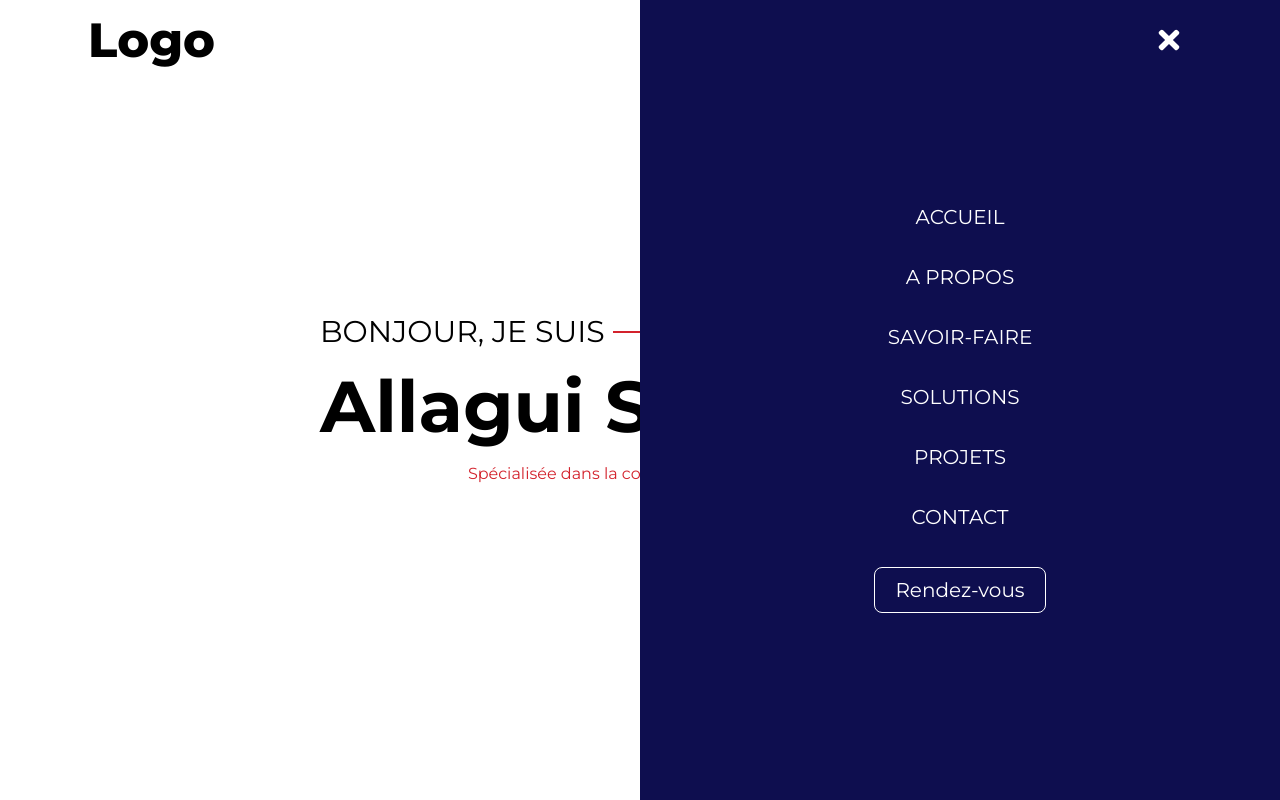
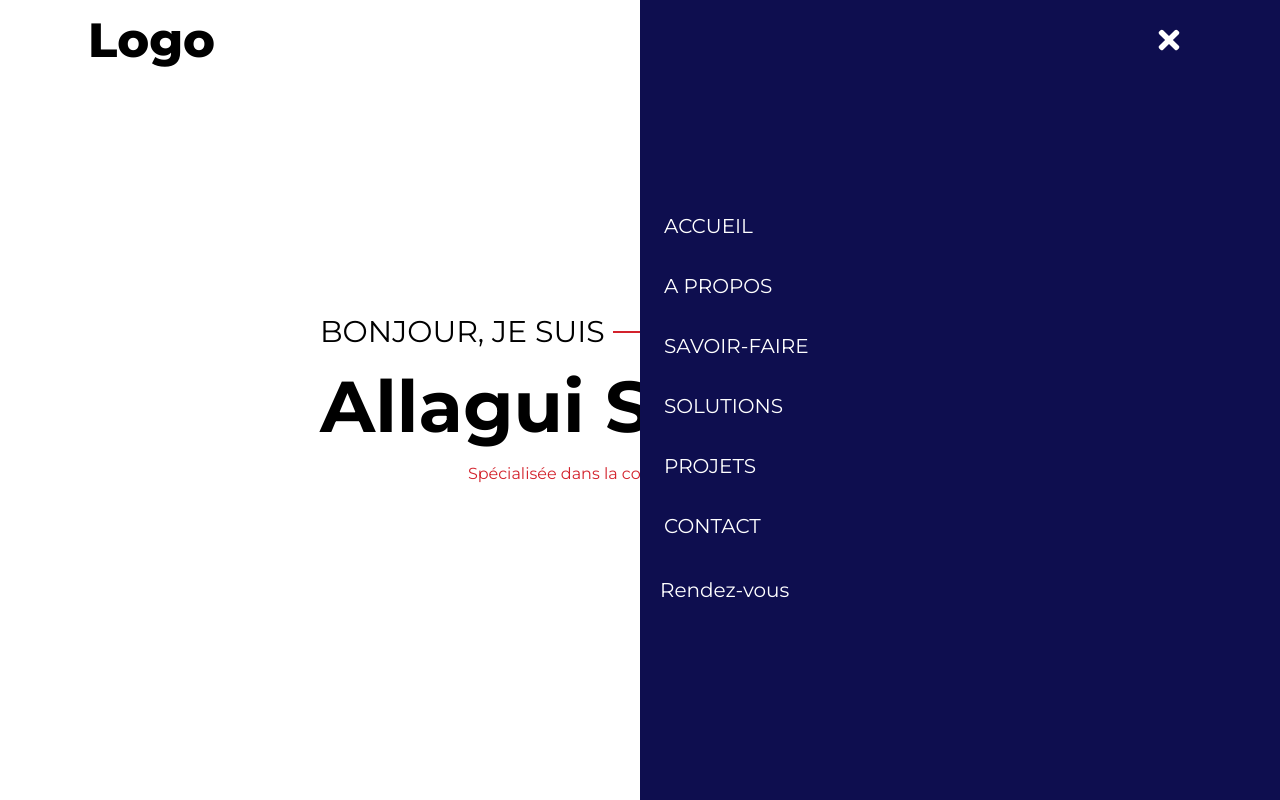
Before and after one commit to Meriemchm/chm_portfolio_severine_client, a React (Vite) app: page / in a window 1280 px wide. Both pictures are taken after a click on the element 1177 px from the left and 40 px from the top of the page. Shown: the top 800 px of the page. Built offline with nearby package versions, Linux system fonts and the light colour scheme.

Commit message:
V1-navabr-fix

```diff
--- a/src/components/NavBar/NavBar.jsx
+++ b/src/components/NavBar/NavBar.jsx
@@ -49,7 +49,7 @@ const NavBar = () => {
       {show && (
         <ul
           data-aos="fade-left"
-          className={`bg-second text-white flex flex-col justify-center items-center absolute top-0 right-0 w-1/2 h-screen transition-transform transform ${
+          className={`bg-second text-white flex flex-col justify-center items-start absolute top-0 right-0 w-1/2 h-screen transition-transform transform ${
             show ? "translate-x-0" : "translate-x-full"
           } duration-300 ease-in-out`}
         >
@@ -57,7 +57,7 @@ const NavBar = () => {
             return (
               <li
                 key={id}
-                className="px-4 py-4 cursor-pointer text-xl hover:scale-105 duration-200 uppercase"
+                className="px-6 py-4 cursor-pointer md:text-xl hover:scale-105 duration-200 uppercase"
               >
                 <Link
                   to={link}
@@ -70,7 +70,7 @@ const NavBar = () => {
               </li>
             );
           })}
-          <button className="bg-transparent border-[1px] border-white text-white px-5 py-2 rounded-lg text-xl duration-200 hover:scale-105 2xl:block mt-5">
+          <button className="bg-transparent text-white px-5  rounded-lg text-xl duration-200 hover:scale-105 2xl:block mt-5">
             {" "}
             <Links to="/Rendez-vous" duration={500}>
               Rendez-vous
```
